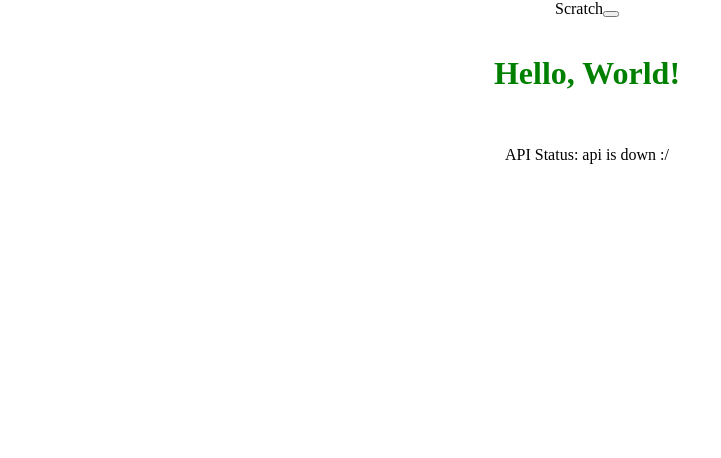
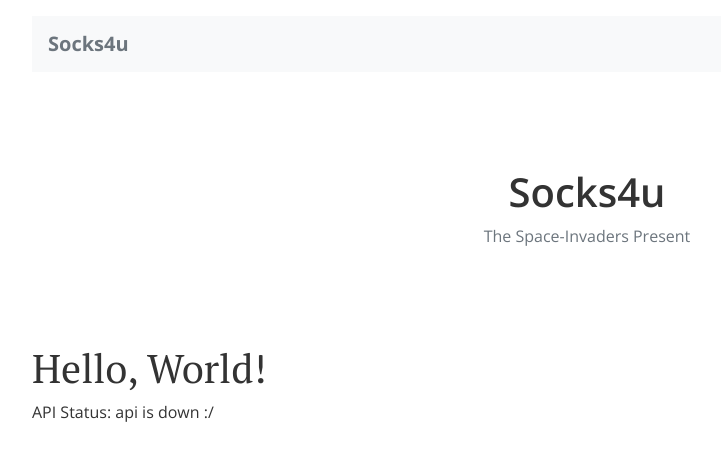
Before and after one commit to SpaceInvaders123/Grace-Shopper-Capstone-, a React app: page / in a window 1280 px wide. Shown: the whole page, without its empty margins (53-774 px from the left). Built offline with nearby package versions, Linux system fonts and the light colour scheme; no server answers.

Commit message:
feat: added and styled navbar

```diff
--- a/public/index.html
+++ b/public/index.html
@@ -3,6 +3,17 @@
   <head>
     <meta charset="UTF-8" />
     <meta name="viewport" content="width=device-width, initial-scale=1.0" />
+    <link
+      rel="stylesheet"
+      type="text/css"
+      href="https://fonts.googleapis.com/css?family=PT+Serif|Open+Sans:300,400,600,700,800"
+    />
+    <link
+      rel="stylesheet"
+      href="https://cdn.jsdelivr.net/npm/bootstrap@4.5.3/dist/css/bootstrap.min.css"
+      integrity="sha384-TX8t27EcRE3e/ihU7zmQxVncDAy5uIKz4rEkgIXeMed4M0jlfIDPvg6uqKI2xXr2"
+      crossorigin="anonymous"
+    />
     <title>Full-Stack App</title>
   </head>
   <body>
--- /dev/null
+++ b/src/Routes.js
@@ -0,0 +1,21 @@
+import React from "react";
+import { Route, Switch } from "react-router-dom";
+import Home from "./components/Home";
+
+/* This component uses this Switch component from React-Router that
+renders the first matching route that is defined within it.
+For now we only have a single route,
+it looks for / and renders the Home component when matched.
+ We are also using the exact prop to ensure that it matches
+ the / route exactly. This is because the path / will also
+ match any route that starts with a / */
+
+export default function Routes() {
+  return (
+    <Switch>
+      <Route exact path="/">
+        <Home />
+      </Route>
+    </Switch>
+  );
+}
--- a/src/components/App.js
+++ b/src/components/App.js
@@ -5,6 +5,7 @@ import React, { useState, useEffect } from "react";
 import { getAPIHealth } from "../axios-services";
 import "../style/App.css";
 import Navbar from "react-bootstrap/Navbar";
+import Routes from "../Routes";
 
 const App = () => {
   const [APIHealth, setAPIHealth] = useState("");
@@ -24,13 +25,14 @@ const App = () => {
   }, []);
 
   return (
-    <div className="app-container">
+    <div className="App container py-3">
       <Navbar collapseOnSelect bg="light" expand="md" className="mb-3">
         <Navbar.Brand className="font-weight-bold text-muted">
-          Scratch
+          Socks4u
         </Navbar.Brand>
         <Navbar.Toggle />
       </Navbar>
+      <Routes />
       <h1>Hello, World!</h1>
       <p>API Status: {APIHealth}</p>
     </div>
--- a/src/components/Home.js
+++ b/src/components/Home.js
@@ -1,12 +1,12 @@
 import React from "react";
-import "./Home.css";
+import "../style/Home.css";
 
 export default function Home() {
   return (
     <div className="Home">
       <div className="lander">
         <h1>Socks4u</h1>
-        <p className="text-muted">The Space-Invaders Presents</p>
+        <p className="text-muted">The Space-Invaders Present</p>
       </div>
     </div>
   );
--- a/src/style/index.css
+++ b/src/style/index.css
@@ -1,17 +1,16 @@
 /* import fonts here */
 
-* {
+/* * {
   box-sizing: border-box;
-}
+} */
 
-:root {
-  /* define variables here */
+/* :root {
   --green: green;
   --red: red;
   --blue: blue;
-}
+} */
 
-html {
+/* html {
   touch-action: manipulation;
 }
 
@@ -21,3 +20,23 @@ body {
   height: 100vh;
   width: 100vw;
 }
+ */
+
+body {
+  margin: 0;
+  padding: 0;
+  color: #333;
+  font-size: 16px;
+  -moz-osx-font-smoothing: grayscale;
+  -webkit-font-smoothing: antialiased;
+  font-family: "Open Sans", sans-serif;
+}
+
+h1,
+h2,
+h3,
+h4,
+h5,
+h6 {
+  font-family: "PT Serif", serif;
+}
```
